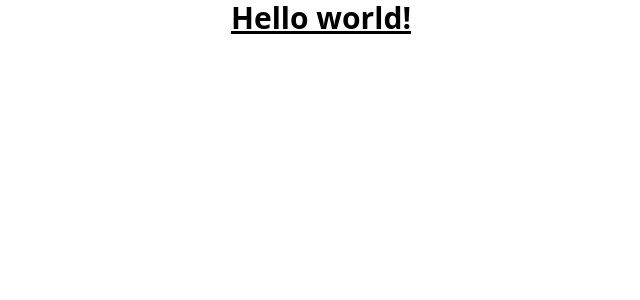
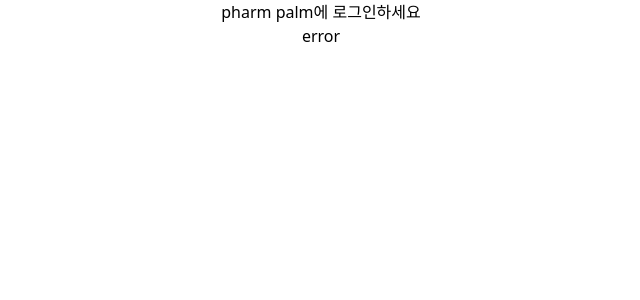
Before and after one commit to codestates-seb/seb42_main_009, a React (Create React App) app in the folder client/: page /login in a window 1280 px wide. Shown: the top 300 px of the page, without its empty margins (319-959 px from the left). Built offline with nearby package versions, Linux system fonts and the light colour scheme.

Commit message:
feat: react routerdom, zustand 추가 및 기초 라우팅 작업

```diff
--- a/client/package.json
+++ b/client/package.json
@@ -8,8 +8,10 @@
     "@testing-library/user-event": "^13.5.0",
     "react": "^18.2.0",
     "react-dom": "^18.2.0",
+    "react-router-dom": "^6.8.2",
     "react-scripts": "5.0.1",
-    "web-vitals": "^2.1.4"
+    "web-vitals": "^2.1.4",
+    "zustand": "^4.3.6"
   },
   "scripts": {
     "start": "react-scripts start",
--- a/client/src/App.js
+++ b/client/src/App.js
@@ -1,10 +1,19 @@
 import './App.css';
+import { BrowserRouter, Routes, Route } from 'react-router-dom';
+
+import Home from './Pages/Home';
+import Login from './Pages/Login';
 
 function App() {
   return (
-    <div className="App">
-      <h1 className="text-3xl font-bold underline">Hello world!</h1>
-    </div>
+    <BrowserRouter>
+      <div className="App">
+        <Routes>
+          <Route path="/" element={<Home />} />
+          <Route path="login" element={<Login />} />
+        </Routes>
+      </div>
+    </BrowserRouter>
   );
 }
 
--- /dev/null
+++ b/client/src/Pages/Home.js
@@ -0,0 +1,6 @@
+const Home = () => {
+  const str = 'Home Page';
+  return <div>{str}</div>;
+};
+
+export default Home;
--- /dev/null
+++ b/client/src/Pages/Login.js
@@ -0,0 +1,17 @@
+// import { useIsLoginStore } from '../Stores/loginStore';
+
+const Login = () => {
+  //   const { setIsLogin } = useIsLoginStore(state => state);
+  const str = 'error';
+
+  return (
+    <div className="content">
+      <div>
+        <h1>pharm palm에 로그인하세요</h1>
+      </div>
+      {str}
+    </div>
+  );
+};
+
+export default Login;
--- /dev/null
+++ b/client/src/Pages/SignUp.js
@@ -0,0 +1,17 @@
+// import { useIsLoginStore } from '../Stores/loginStore';
+
+const Login = () => {
+  //   const { setIsLogin } = useIsLoginStore(state => state);
+  const str = 'error';
+
+  return (
+    <div className="content">
+      <div>
+        <h1>pharm palm에 로그인하세요</h1>
+      </div>
+      {str}
+    </div>
+  );
+};
+
+export default Login;
--- /dev/null
+++ b/client/src/Stores/loginStore.js
@@ -0,0 +1,16 @@
+import { create } from 'zustand';
+
+const useIsLoginStore = create(set => ({
+  isLogin: false,
+  setIsLogin: state => set(() => ({ isLogin: state })),
+}));
+
+const useLoginInfoStore = create(set => ({
+  loginInfo: {
+    email: '',
+    password: '',
+  },
+  setLoginInfo: state => set(() => ({ loginInfo: state })),
+}));
+
+export { useIsLoginStore, useLoginInfoStore };
```
Also changed, not shown: 2 other files (tests, documents, lock files or other folders).
